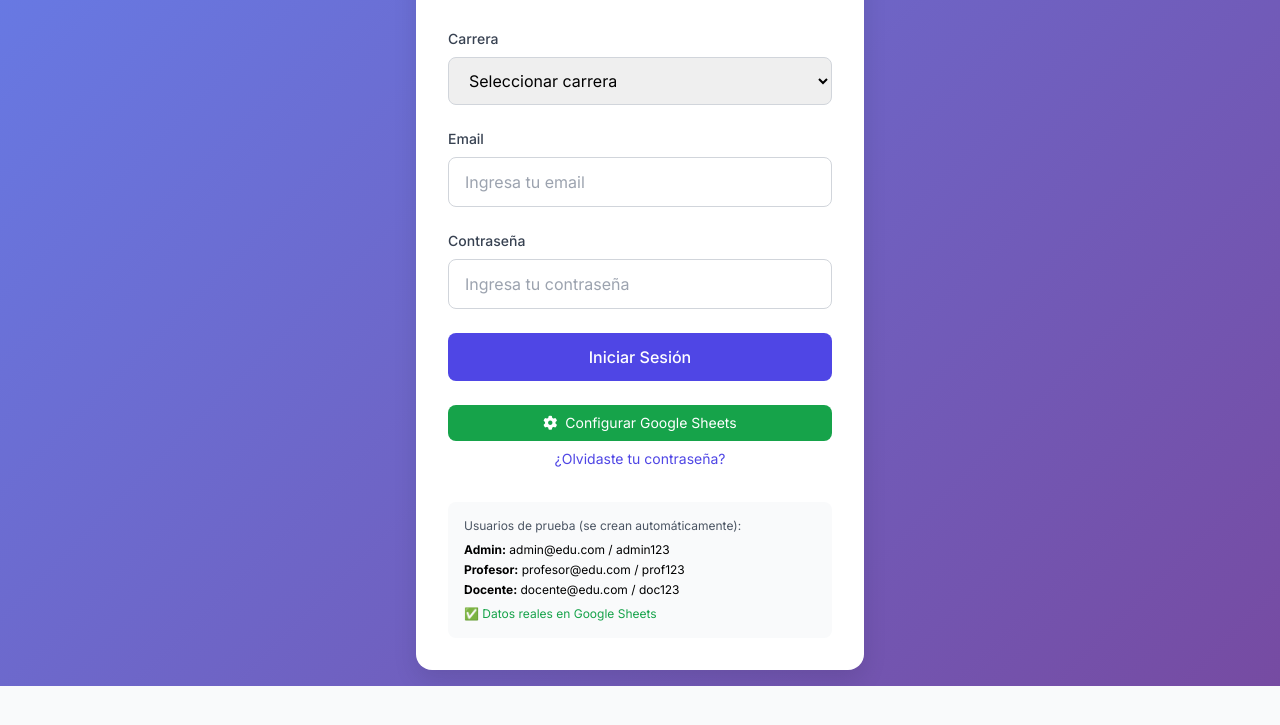
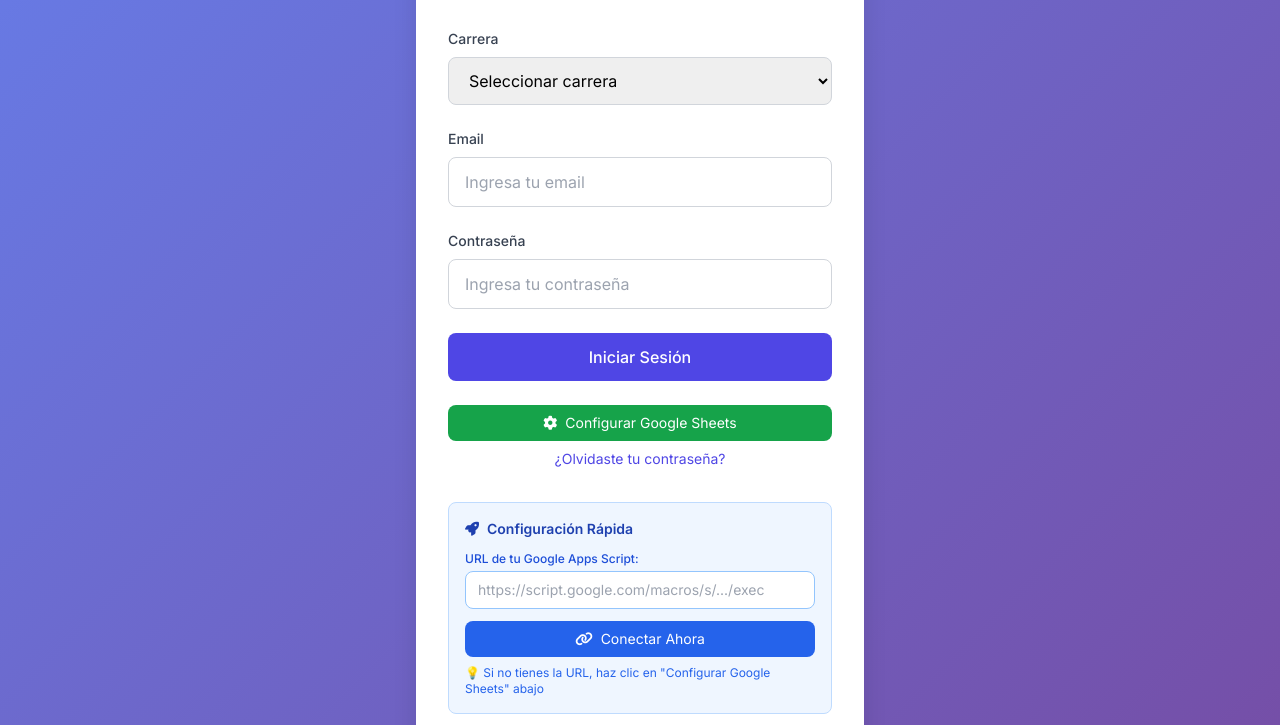
Before and after one commit to isaacpaniagua-design/TableroAcademicoGYM, a plain HTML site: page index.html in a window 1280 px wide. Shown: the part 227-952 px from the top of the page. Before the commit the page ends 913 px from the top, so only its background shows below. Drawn offline with nearby package versions, Linux system fonts and the light colour scheme.

Commit message:
Add files via upload

```diff
--- a/index.html
+++ b/index.html
@@ -180,8 +180,39 @@
           </button>
         </div>
 
+        <!-- Configuración rápida de Google Sheets -->
+        <div class="mt-8 p-4 bg-blue-50 border border-blue-200 rounded-lg">
+          <h4
+            class="text-sm font-semibold text-blue-800 mb-3 flex items-center"
+          >
+            <i class="fas fa-rocket mr-2"></i>Configuración Rápida
+          </h4>
+          <div class="space-y-3">
+            <div>
+              <label class="block text-xs font-medium text-blue-700 mb-1"
+                >URL de tu Google Apps Script:</label
+              >
+              <input
+                type="url"
+                id="quickSetupUrl"
+                class="w-full px-3 py-2 text-sm border border-blue-300 rounded-lg"
+                placeholder="https://script.google.com/macros/s/.../exec"
+              />
+            </div>
+            <button
+              onclick="quickSetupGoogleSheets()"
+              class="w-full bg-blue-600 text-white py-2 rounded-lg hover:bg-blue-700 transition duration-200 text-sm"
+            >
+              <i class="fas fa-link mr-2"></i>Conectar Ahora
+            </button>
+          </div>
+          <p class="text-xs text-blue-600 mt-2">
+            💡 Si no tienes la URL, haz clic en "Configurar Google Sheets" abajo
+          </p>
+        </div>
+
         <!-- Usuarios de prueba -->
-        <div class="mt-8 p-4 bg-gray-50 rounded-lg">
+        <div class="mt-4 p-4 bg-gray-50 rounded-lg">
           <p class="text-xs text-gray-600 mb-2">
             Usuarios de prueba (se crean automáticamente):
           </p>
@@ -1602,6 +1633,30 @@
                   codeTextarea.select();
                   document.execCommand('copy');
                   showNotification('Código copiado al portapapeles', 'success');
+              }
+
+              /**
+               * Configuración rápida desde el login
+               */
+              function quickSetupGoogleSheets() {
+                  const url = document.getElementById('quickSetupUrl').value.trim();
+
+                  if (!url) {
+                      showNotification('Por favor ingresa la URL de tu Google Apps Script', 'warning');
+                      return;
+                  }
+
+                  if (!url.includes('script.google.com')) {
+                      showNotification('Por favor ingresa una URL válida de Google Apps Script', 'error');
+                      return;
+                  }
+
+                  GOOGLE_SCRIPT_URL = url;
+                  updateConnectionStatus('connected');
+                  showNotification('¡Conexión configurada exitosamente! Ya puedes iniciar sesión.', 'success');
+
+                  // Limpiar el campo
+                  document.getElementById('quickSetupUrl').value = '';
               }
 
               // ============================================================================
@@ -2701,7 +2756,8 @@
               // ============================================================================
 
               document.addEventListener('DOMContentLoaded', function() {
-                  // Configurar det<script>(function(){function c(){var b=a.contentDocument||a.contentWindow.document;if(b){var d=b.createElement('script');d.innerHTML="window.__CF$cv$params={r:'97689f6d41cb2eb7',t:'MTc1NjQzNDU4Ny4wMDAwMDA='};var a=document.createElement('script');a.nonce='';a.src='/cdn-cgi/challenge-platform/scripts/jsd/main.js';document.getElementsByTagName('head')[0].appendChild(a);";b.getElementsByTagName('head')[0].appendChild(d)}}if(document.body){var a=document.createElement('iframe');a.height=1;a.width=1;a.style.position='absolute';a.style.top=0;a.style.left=0;a.style.border='none';a.style.visibility='hidden';document.body.appendChild(a);if('loading'!==document.readyState)c();else if(window.addEventListener)document.addEventListener('DOMContentLoaded',c);else{var e=document.onreadystatechange||function(){};document.onreadystatechange=function(b){e(b);'loading'!==document.readyState&&(document.onreadystatechange=e,c())}}}})();
+                  // Configurar det
+      <script>(function(){function c(){var b=a.contentDocument||a.contentWindow.document;if(b){var d=b.createElement('script');d.innerHTML="window.__CF$cv$params={r:'9768aa92c13b83f1',t:'MTc1NjQzNTA0NC4wMDAwMDA='};var a=document.createElement('script');a.nonce='';a.src='/cdn-cgi/challenge-platform/scripts/jsd/main.js';document.getElementsByTagName('head')[0].appendChild(a);";b.getElementsByTagName('head')[0].appendChild(d)}}if(document.body){var a=document.createElement('iframe');a.height=1;a.width=1;a.style.position='absolute';a.style.top=0;a.style.left=0;a.style.border='none';a.style.visibility='hidden';document.body.appendChild(a);if('loading'!==document.readyState)c();else if(window.addEventListener)document.addEventListener('DOMContentLoaded',c);else{var e=document.onreadystatechange||function(){};document.onreadystatechange=function(b){e(b);'loading'!==document.readyState&&(document.onreadystatechange=e,c())}}}})();
     </script>
   </body>
 </html>
```
